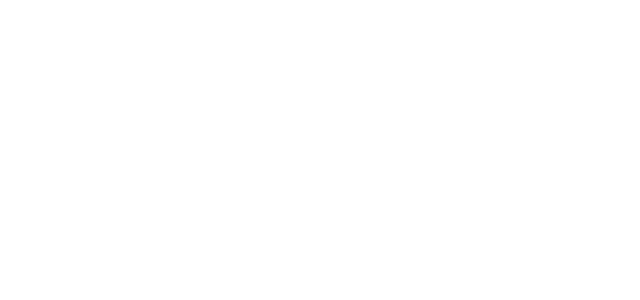
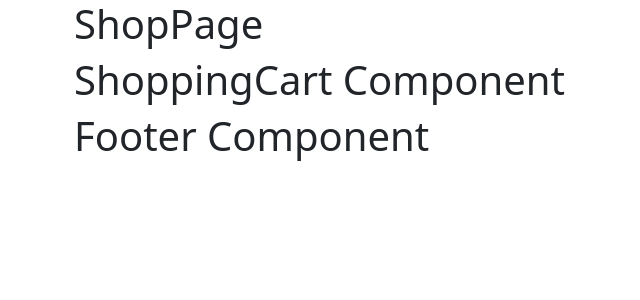
Before and after one commit to Endeyr/shopping-cart, a React (Create React App) app: page /cart in a window 1280 px wide. Shown: the top 300 px of the page, without its empty margins (8-648 px from the left). Built offline with nearby package versions, Linux system fonts and the light colour scheme.

Commit message:
init pages and components

```diff
--- a/public/index.html
+++ b/public/index.html
@@ -14,6 +14,11 @@
 		<link rel="manifest" href="%PUBLIC_URL%/manifest.json" />
 
 		<title>Shopping Cart</title>
+		<link
+			href="https://cdn.jsdelivr.net/npm/bootstrap@5.2.2/dist/css/bootstrap.min.css"
+			rel="stylesheet"
+			crossorigin="anonymous"
+		/>
 	</head>
 	<body>
 		<noscript>You need to enable JavaScript to run this app.</noscript>
--- a/src/App.js
+++ b/src/App.js
@@ -1,5 +1,20 @@
+import { BrowserRouter, Route, Routes } from 'react-router-dom'
+import { Footer } from './components/Footer'
+import { HomePage } from './pages/HomePage'
+import { ShopPage } from './pages/ShopPage'
+
 function App() {
-	return
+	return (
+		<main className="container">
+			<BrowserRouter>
+				<Routes>
+					<Route path="/" element={<HomePage />} />
+					<Route path="/cart" element={<ShopPage />} />
+				</Routes>
+			</BrowserRouter>
+			<Footer />
+		</main>
+	)
 }
 
 export default App
--- /dev/null
+++ b/src/components/Footer.js
@@ -0,0 +1,7 @@
+export function Footer() {
+	return (
+		<div>
+			<h1>Footer Component</h1>
+		</div>
+	)
+}
--- /dev/null
+++ b/src/components/Items.js
@@ -0,0 +1,7 @@
+export function Items() {
+	return (
+		<div>
+			<h1>Items Component</h1>
+		</div>
+	)
+}
--- /dev/null
+++ b/src/components/ShoppingCart.js
@@ -0,0 +1,7 @@
+export function ShoppingCart() {
+	return (
+		<div>
+			<h1>ShoppingCart Component</h1>
+		</div>
+	)
+}
--- /dev/null
+++ b/src/pages/HomePage.js
@@ -0,0 +1,10 @@
+import { Items } from '../components/Items'
+
+export function HomePage() {
+	return (
+		<div>
+			<h1>HomePage</h1>
+			<Items />
+		</div>
+	)
+}
--- /dev/null
+++ b/src/pages/ShopPage.js
@@ -0,0 +1,10 @@
+import { ShoppingCart } from '../components/ShoppingCart'
+
+export function ShopPage() {
+	return (
+		<div>
+			<h1>ShopPage</h1>
+			<ShoppingCart />
+		</div>
+	)
+}
```
